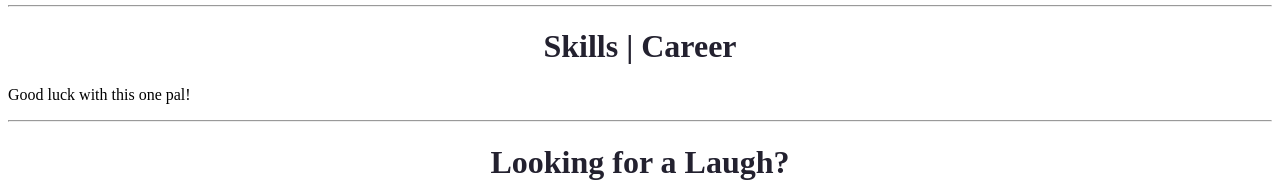
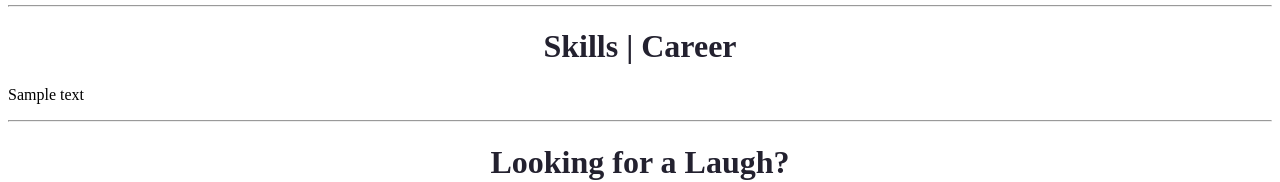
Before and after one commit to clozzi/Project-1-portfolio-sample, a website: page index.html in a window 1280 px wide. Shown: the part 893-1075 px from the top of the page. Drawn offline with Linux system fonts and the light colour scheme; no server answers.

Commit message:
quick text amend

```diff
--- a/index.html
+++ b/index.html
@@ -49,7 +49,7 @@
 
 <h1>Skills | Career</h1>
 
-<p>Good luck with this one pal!</p>
+<p>Sample text</p>
 
 <hr>
 
```
